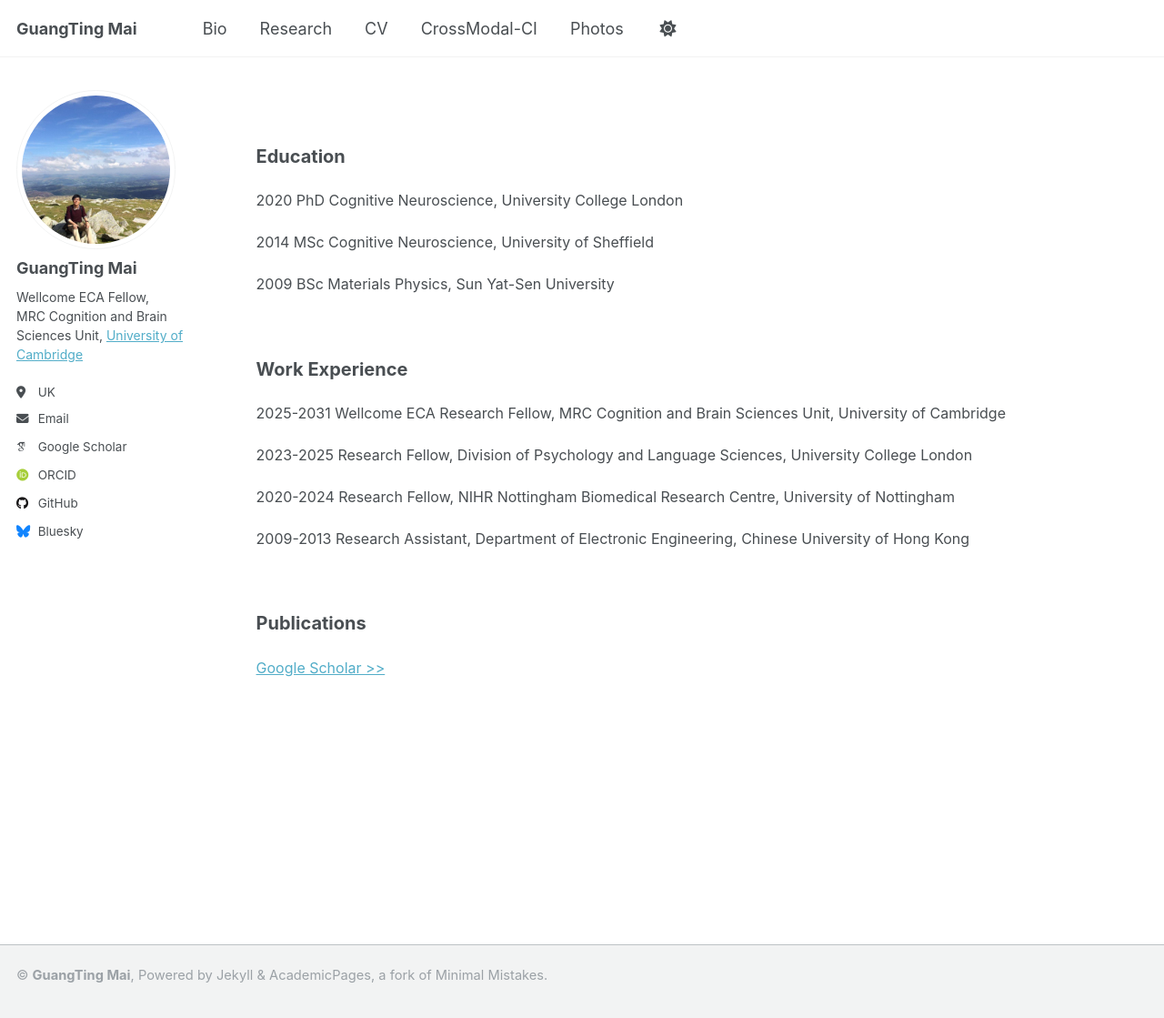
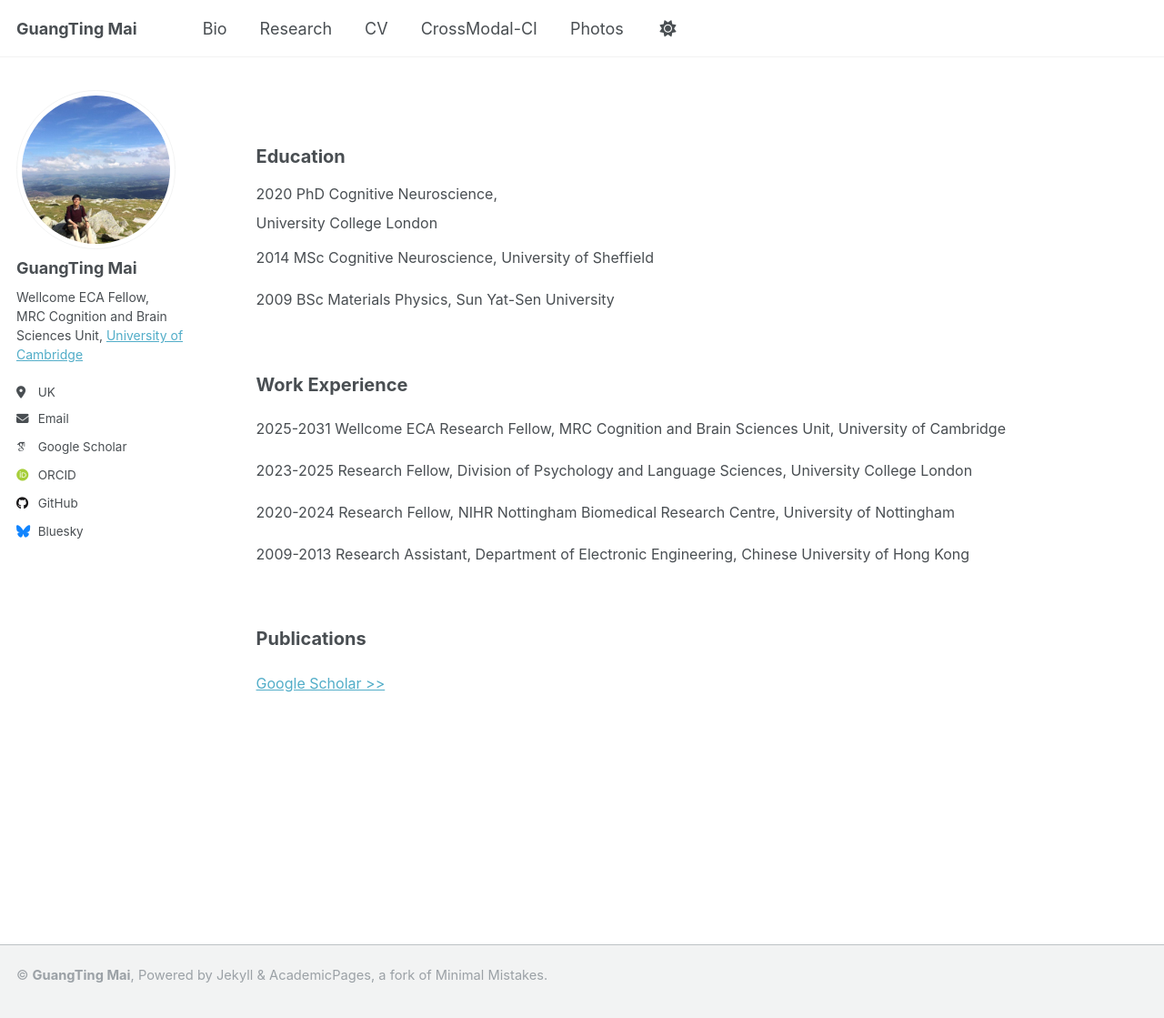
Before and after one commit to guangtingmai/guangtingmai.github.io, a Jekyll site: the page built from _pages/cv.html, in a window 1280 px wide and 1125 px high. Shown: the top 1119 px of the window at 91% size. Built offline with Jekyll 4.4.1, drawn with Linux system fonts in a browser that asks for light colours; some web fonts are replaced.

Commit message:
Update cv.html

```diff
--- a/_pages/cv.html
+++ b/_pages/cv.html
@@ -8,7 +8,8 @@
 ---
 <br>
 <p><span style="font-size: 15pt;line-height: 1.4;display: block;margin-bottom: 0.07vh"><strong>Education</strong></span></p>
-<p><span style="font-size: 12pt;line-height: 1.4;display: block;">2020 PhD Cognitive Neuroscience, University College London</span></p>
+<p><span style="font-size: 12pt;line-height: 0.5;display: block;">2020 PhD Cognitive Neuroscience,
+<p><span style="font-size: 12pt;line-height: 0.5;display: block;">University College London</span></p>
 <p><span style="font-size: 12pt;line-height: 1.4;display: block;">2014 MSc Cognitive Neuroscience, University of Sheffield</span></p>
 <p><span style="font-size: 12pt;line-height: 1.4;display: block;">2009 BSc Materials Physics, Sun Yat-Sen University</span></p>
 <br>
```
